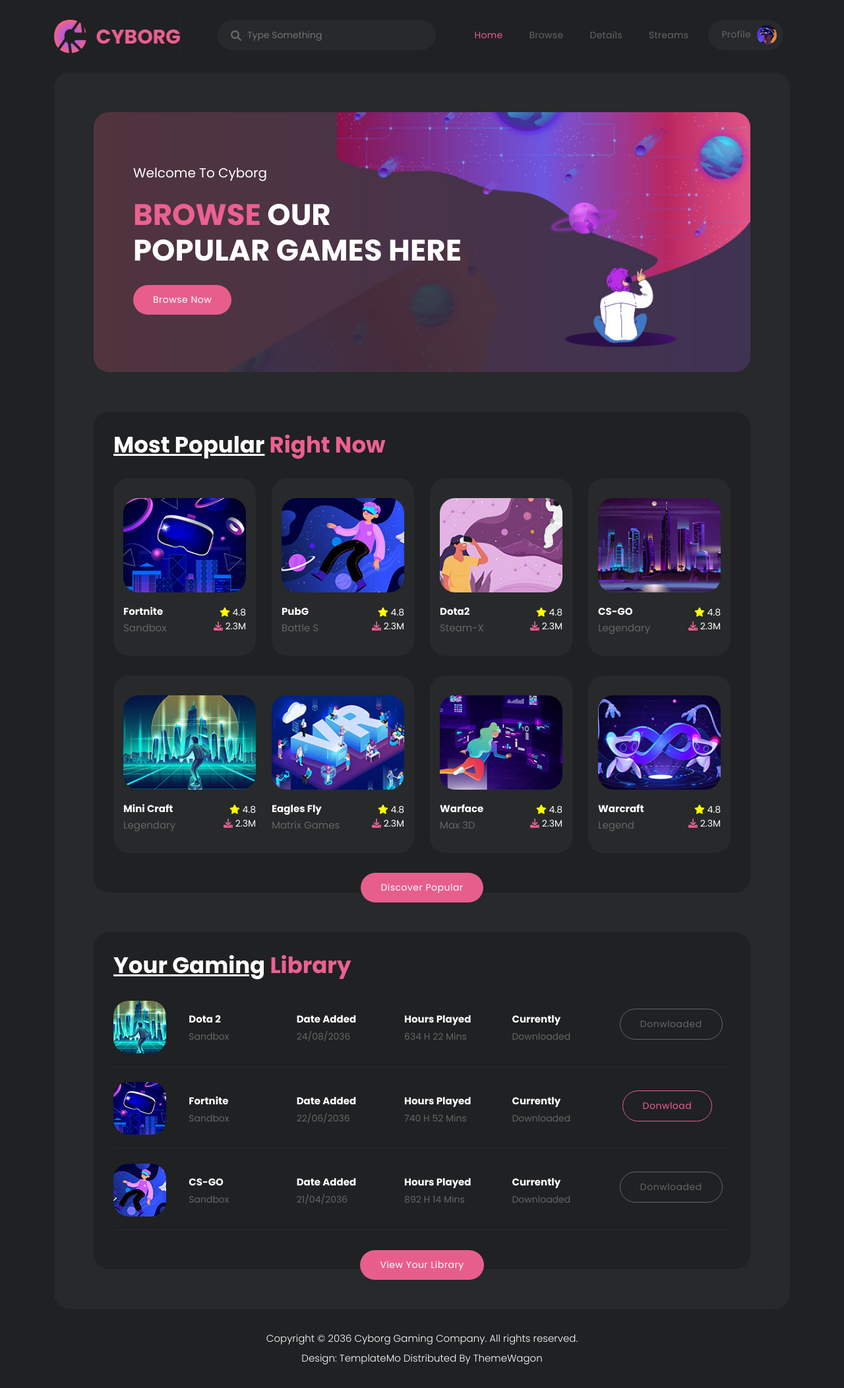
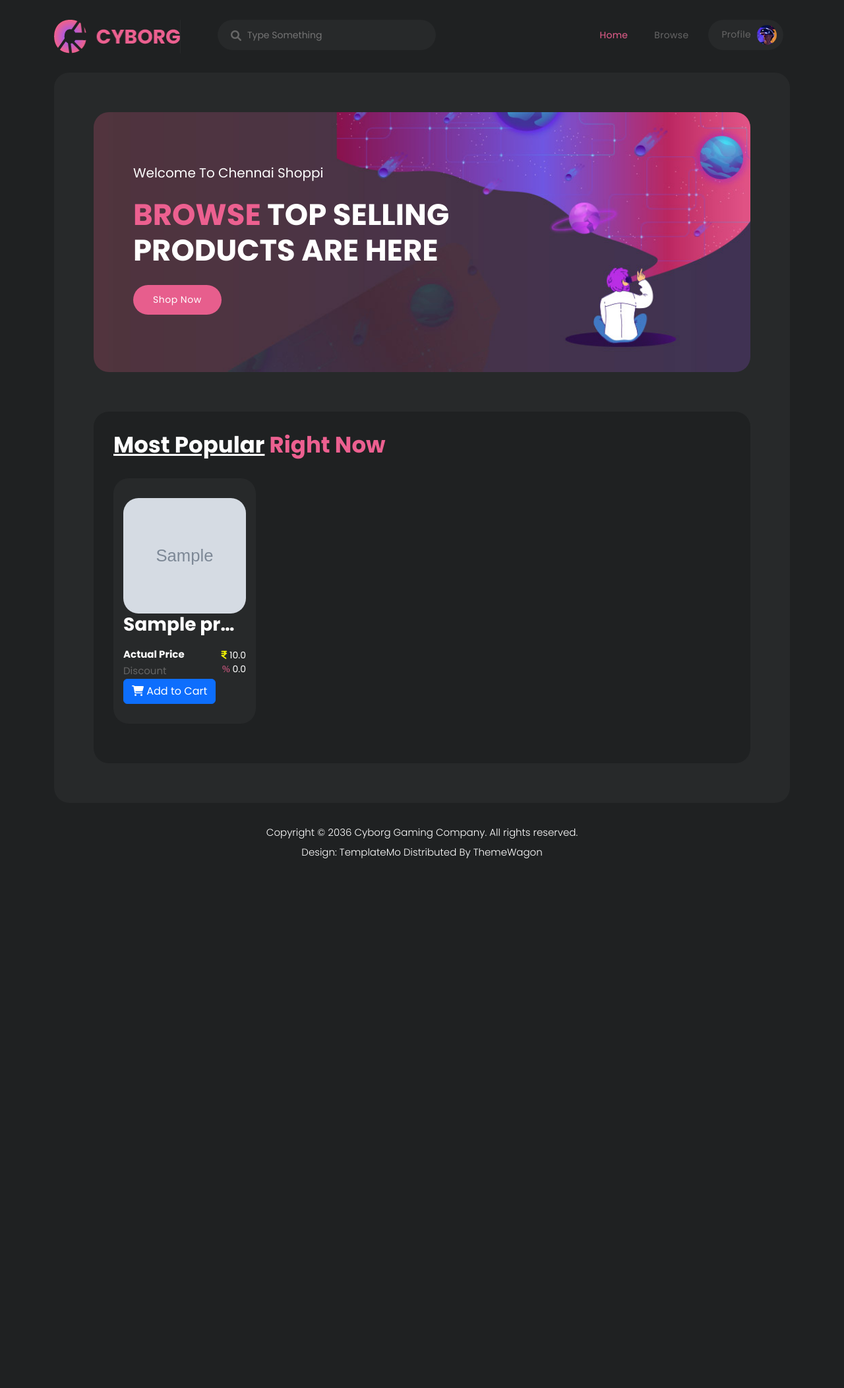
Before and after one commit to technicalaasaan/chennai_shoppi, a Django app: page / in a window 1280 px wide. Shown: the whole page at 66% size. After the commit the page ends 1301 px from the top, so only its background shows below. Run offline with Django 3.2, Linux system fonts and the light colour scheme; tables that the repository leaves empty hold one stand-in row (values such as "Sample post"); grey boxes marked "Sample" are stand-in pictures; some libraries are stand-ins or nearby versions.

Commit message:
product page creation

```diff
--- a/shopping/admin.py
+++ b/shopping/admin.py
@@ -1,5 +1,8 @@
 from django.contrib import admin
-from .models import Customer
+from .models import Customer, ProdParent, ProdCategory, Product
 
 # Register your models here.
 admin.site.register(Customer)
+admin.site.register(ProdParent)
+admin.site.register(ProdCategory)
+admin.site.register(Product)
--- a/shopping/models.py
+++ b/shopping/models.py
@@ -48,3 +48,41 @@ class Customer(models.Model):
 
     class Meta:
         db_table = 'customer'
+
+class ProdParent(models.Model):
+    prod_parent_id = models.AutoField(primary_key=True)
+    parent_name = models.CharField(max_length=100)
+
+    def __str__(self):
+        return self.parent_name
+
+    def __repr__(self):
+        return self.__str__()
+
+class ProdCategory(models.Model):
+    cat_id = models.AutoField(primary_key=True)
+    category_name = models.CharField(max_length=100)
+    parent = models.ForeignKey(ProdParent, on_delete=models.CASCADE)
+
+    def __str__(self):
+        return f"{self.parent.parent_name} - {self.category_name}"
+
+    def __repr__(self):
+        return self.__str__()
+
+class Product(models.Model):
+    prod_id = models.AutoField(primary_key=True)
+    prod_name = models.CharField(max_length=200, null=False)
+    prod_category = models.ForeignKey(ProdCategory, on_delete=models.CASCADE)
+    prod_images = models.ImageField(upload_to='products/')
+    prod_actual_price = models.FloatField()
+    prod_discount = models.FloatField(default=0.0)
+    prod_description = models.TextField(null=True)
+    prod_colour = models.CharField(max_length=50, null=True)
+    prod_qty = models.IntegerField(default=0)
+
+    def __str__(self):
+        return self.prod_name
+
+    def __repr__(self):
+        return self.__str__()
--- a/shopping/views.py
+++ b/shopping/views.py
@@ -6,6 +6,7 @@ from django.http import JsonResponse
 from django.core import serializers
 from django.views.decorators.csrf import csrf_exempt
 from django.contrib.auth.models import User
+from .models import Product
 from .form import CustomerForm, CustomerModelForm
 from django.views.generic import CreateView, TemplateView
 from django.views.generic.edit import UpdateView, DeleteView
@@ -14,7 +15,8 @@ from django.views.generic.list import ListView
 
 # Create your views here.
 def home(request):
-    return render(request, 'shopping/home.html', {'name': 'Mohideen'})
+    data = Product.objects.all()
+    return render(request, 'shopping/home.html', {'name': 'Mohideen', 'data': data})
 
 class Browse(TemplateView):
     template_name = 'shopping/browse.html'
--- a/templates/shopping/home.html
+++ b/templates/shopping/home.html
@@ -14,10 +14,10 @@
           <div class="row">
             <div class="col-lg-7">
               <div class="header-text">
-                <h6>Welcome To Cyborg</h6>
-                <h4><em>Browse</em> Our Popular Games Here</h4>
+                <h6>Welcome To Chennai Shoppi</h6>
+                <h4><em>Browse</em> Top Selling Products are Here</h4>
                 <div class="main-button">
-                  <a href="browse.html">Browse Now</a>
+                  <a href="browse/">Shop Now</a>
                 </div>
               </div>
             </div>
@@ -33,147 +33,26 @@
                 <h4><em>Most Popular</em> Right Now</h4>
               </div>
               <div class="row">
+                {% for prod in data %}
                 <div class="col-lg-3 col-sm-6">
                   <div class="item">
-                    <img src="{{ MEDIA_URL }}images/popular-01.jpg" alt="">
-                    <h4>Fortnite<br><span>Sandbox</span></h4>
+                    <img height="175" width="175" src="{{ prod.prod_images.url }}" alt="">
+                    <h3 style="text-overflow: ellipsis; white-space: nowrap; overflow: hidden;"> {{ prod.prod_name }}</h3>
+                    <h4>Actual Price<br><span>Discount</span></h4>
                     <ul>
-                      <li><i class="fa fa-star"></i> 4.8</li>
-                      <li><i class="fa fa-download"></i> 2.3M</li>
+                      <li><i class="fa-solid fa-indian-rupee-sign"></i> {{ prod.prod_actual_price }}</li>
+                      <li><i class="fa-sharp fa-regular fa-percent"></i> {{ prod.prod_discount }} </li>
                     </ul>
+                    <button class="btn btn-primary"><i class="fa-solid fa-cart-shopping"></i> Add to Cart</button>
                   </div>
                 </div>
-                <div class="col-lg-3 col-sm-6">
-                  <div class="item">
-                    <img src="{{ MEDIA_URL }}images/popular-02.jpg" alt="">
-                    <h4>PubG<br><span>Battle S</span></h4>
-                    <ul>
-                      <li><i class="fa fa-star"></i> 4.8</li>
-                      <li><i class="fa fa-download"></i> 2.3M</li>
-                    </ul>
-                  </div>
-                </div>
-                <div class="col-lg-3 col-sm-6">
-                  <div class="item">
-                    <img src="{{ MEDIA_URL }}images/popular-03.jpg" alt="">
-                    <h4>Dota2<br><span>Steam-X</span></h4>
-                    <ul>
-                      <li><i class="fa fa-star"></i> 4.8</li>
-                      <li><i class="fa fa-download"></i> 2.3M</li>
-                    </ul>
-                  </div>
-                </div>
-                <div class="col-lg-3 col-sm-6">
-                  <div class="item">
-                    <img src="{{ MEDIA_URL }}images/popular-04.jpg" alt="">
-                    <h4>CS-GO<br><span>Legendary</span></h4>
-                    <ul>
-                      <li><i class="fa fa-star"></i> 4.8</li>
-                      <li><i class="fa fa-download"></i> 2.3M</li>
-                    </ul>
-                  </div>
-                </div>
-                <div class="col-lg-6">
-                  <div class="item">
-                    <div class="row">
-                      <div class="col-lg-6 col-sm-6">
-                        <div class="item inner-item">
-                          <img src="{{ MEDIA_URL }}images/popular-05.jpg" alt="">
-                          <h4>Mini Craft<br><span>Legendary</span></h4>
-                          <ul>
-                            <li><i class="fa fa-star"></i> 4.8</li>
-                            <li><i class="fa fa-download"></i> 2.3M</li>
-                          </ul>
-                        </div>
-                      </div>
-                      <div class="col-lg-6 col-sm-6">
-                        <div class="item">
-                          <img src="{{ MEDIA_URL }}images/popular-06.jpg" alt="">
-                          <h4>Eagles Fly<br><span>Matrix Games</span></h4>
-                          <ul>
-                            <li><i class="fa fa-star"></i> 4.8</li>
-                            <li><i class="fa fa-download"></i> 2.3M</li>
-                          </ul>
-                        </div>
-                      </div>
-                    </div>
-                  </div>
-                </div>
-                <div class="col-lg-3 col-sm-6">
-                  <div class="item">
-                    <img src="{{ MEDIA_URL }}images/popular-07.jpg" alt="">
-                    <h4>Warface<br><span>Max 3D</span></h4>
-                    <ul>
-                      <li><i class="fa fa-star"></i> 4.8</li>
-                      <li><i class="fa fa-download"></i> 2.3M</li>
-                    </ul>
-                  </div>
-                </div>
-                <div class="col-lg-3 col-sm-6">
-                  <div class="item">
-                    <img src="{{ MEDIA_URL }}images/popular-08.jpg" alt="">
-                    <h4>Warcraft<br><span>Legend</span></h4>
-                    <ul>
-                      <li><i class="fa fa-star"></i> 4.8</li>
-                      <li><i class="fa fa-download"></i> 2.3M</li>
-                    </ul>
-                  </div>
-                </div>
-                <div class="col-lg-12">
-                  <div class="main-button">
-                    <a href="browse.html">Discover Popular</a>
-                  </div>
-                </div>
+                {% endfor %}
               </div>
             </div>
           </div>
         </div>
         <!-- ***** Most Popular End ***** -->
 
-        <!-- ***** Gaming Library Start ***** -->
-        <div class="gaming-library">
-          <div class="col-lg-12">
-            <div class="heading-section">
-              <h4><em>Your Gaming</em> Library</h4>
-            </div>
-            <div class="item">
-              <ul>
-                <li><img src="{{ MEDIA_URL }}images/game-01.jpg" alt="" class="templatemo-item"></li>
-                <li><h4>Dota 2</h4><span>Sandbox</span></li>
-                <li><h4>Date Added</h4><span>24/08/2036</span></li>
-                <li><h4>Hours Played</h4><span>634 H 22 Mins</span></li>
-                <li><h4>Currently</h4><span>Downloaded</span></li>
-                <li><div class="main-border-button border-no-active"><a href="#">Donwloaded</a></div></li>
-              </ul>
-            </div>
-            <div class="item">
-              <ul>
-                <li><img src="{{ MEDIA_URL }}images/game-02.jpg" alt="" class="templatemo-item"></li>
-                <li><h4>Fortnite</h4><span>Sandbox</span></li>
-                <li><h4>Date Added</h4><span>22/06/2036</span></li>
-                <li><h4>Hours Played</h4><span>740 H 52 Mins</span></li>
-                <li><h4>Currently</h4><span>Downloaded</span></li>
-                <li><div class="main-border-button"><a href="#">Donwload</a></div></li>
-              </ul>
-            </div>
-            <div class="item last-item">
-              <ul>
-                <li><img src="{{ MEDIA_URL }}images/game-03.jpg" alt="" class="templatemo-item"></li>
-                <li><h4>CS-GO</h4><span>Sandbox</span></li>
-                <li><h4>Date Added</h4><span>21/04/2036</span></li>
-                <li><h4>Hours Played</h4><span>892 H 14 Mins</span></li>
-                <li><h4>Currently</h4><span>Downloaded</span></li>
-                <li><div class="main-border-button border-no-active"><a href="#">Donwloaded</a></div></li>
-              </ul>
-            </div>
-          </div>
-          <div class="col-lg-12">
-            <div class="main-button">
-              <a href="profile.html">View Your Library</a>
-            </div>
-          </div>
-        </div>
-        <!-- ***** Gaming Library End ***** -->
       </div>
     </div>
   </div>
--- a/templates/shopping/navbar.html
+++ b/templates/shopping/navbar.html
@@ -21,8 +21,6 @@
                     <ul class="nav">
                         <li><a href="/" class="active">Home</a></li>
                         <li><a href="{% url 'browse' %}">Browse</a></li>
-                        <li><a href="details.html">Details</a></li>
-                        <li><a href="streams.html">Streams</a></li>
                         <li><a href="profile.html">Profile <img src="{{ MEDIA_URL }}images/profile-header.jpg" alt=""></a></li>
                     </ul>
                     <a class='menu-trigger'>
```
Also changed, not shown: media/products/poco.webp (added), media/products/poco_C1C7gn5.webp (added), media/products/samsung.webp (added).
